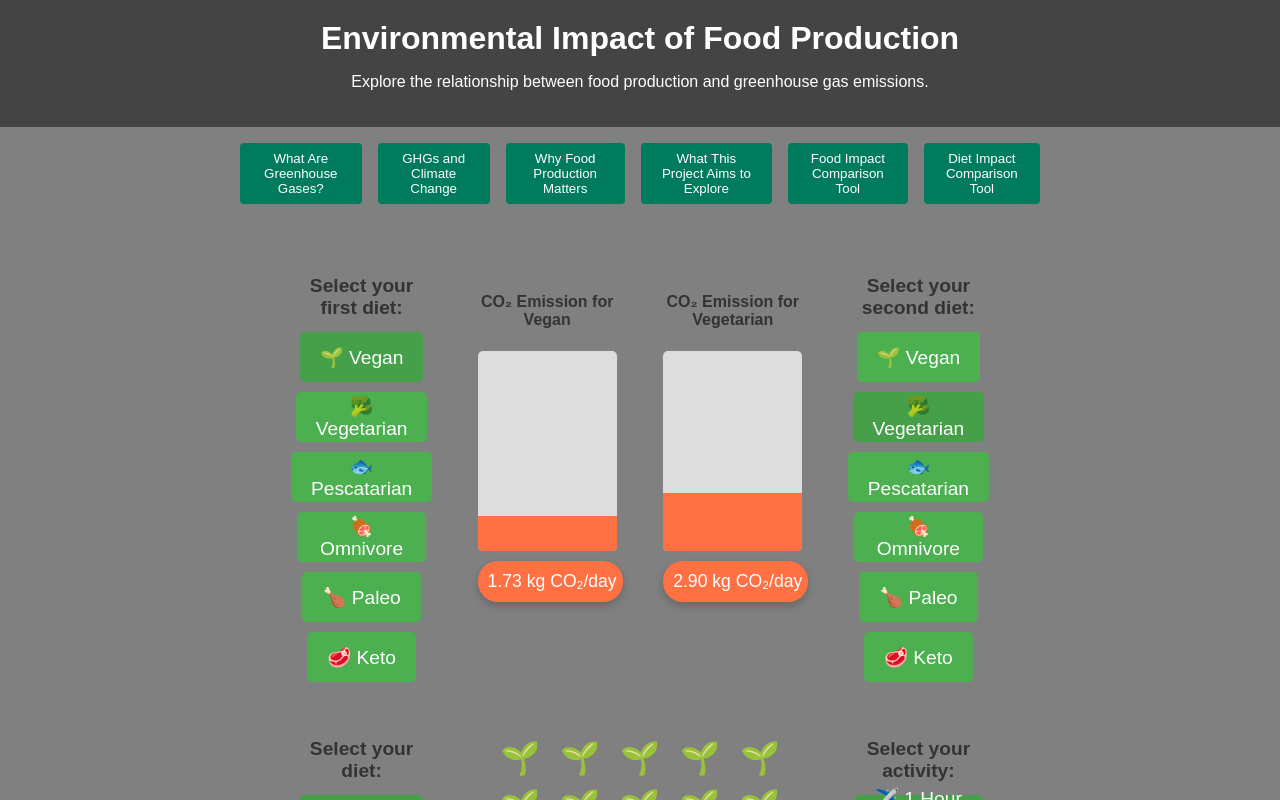
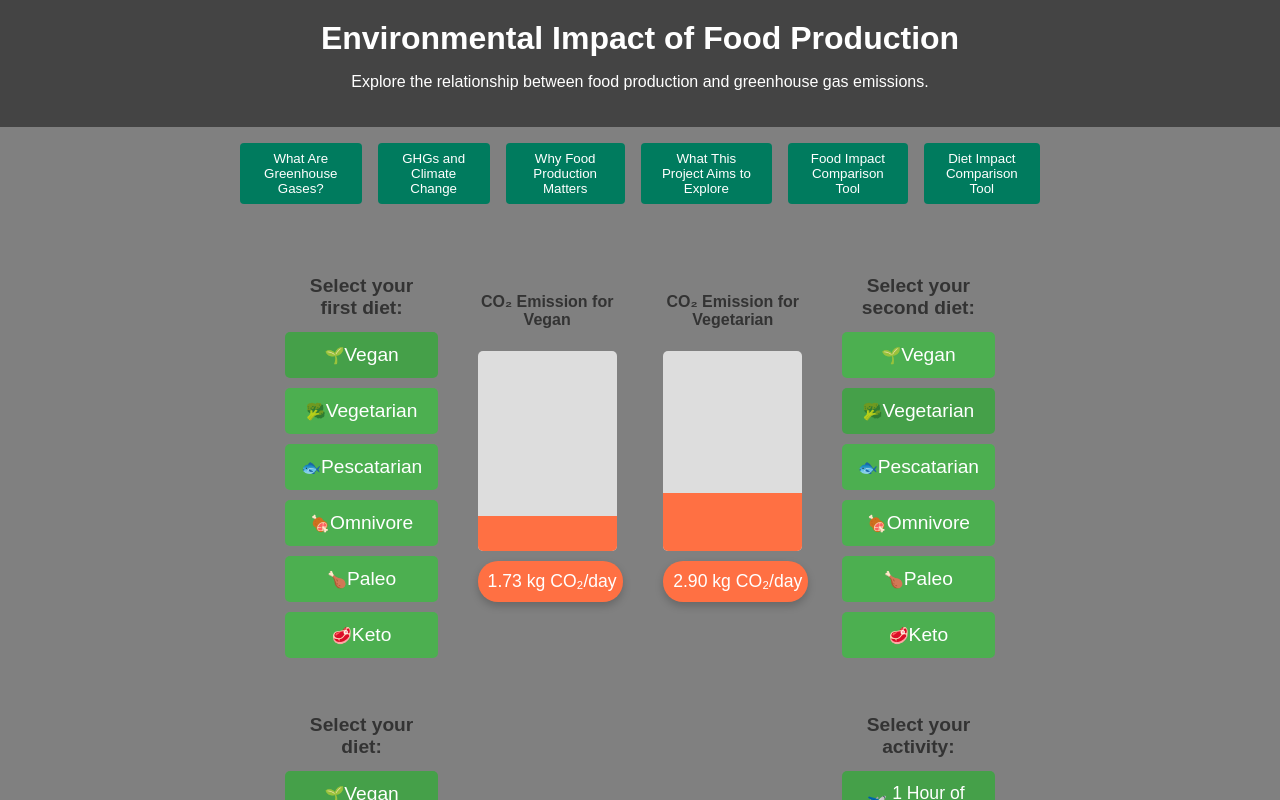
Before and after one commit to camrync23/209FinalProject, a SvelteKit app: page / in a window 1280 px wide. Both pictures are taken after a click on the button "Diet Impact Comparison Tool". Shown: the top 800 px of the page. Built offline with nearby package versions, Linux system fonts and the light colour scheme.

Commit message:
Update DietComparisonTool.svelte
Styling update

```diff
--- a/src/components/DietComparisonTool.svelte
+++ b/src/components/DietComparisonTool.svelte
@@ -55,7 +55,7 @@
             transition:scale={{ duration: 150 }}
             class="diet-button"
           >
-              <span>{icon} {name}</span>
+            <span class="icon">{icon}</span> <span>{name}</span>
           </button>
         {/each}
       </div>
@@ -103,7 +103,7 @@
             transition:scale={{ duration: 150 }}
             class="diet-button"
           >
-              <span>{icon} {name}</span>
+            <span class="icon">{icon}</span> <span>{name}</span>
           </button>
         {/each}
       </div>
@@ -124,7 +124,7 @@
             transition:scale={{ duration: 150 }}
             class="diet-button"
           >
-              <span>{icon} {name}</span>
+            <span class="icon">{icon}</span> <span>{name}</span>
           </button>
         {/each}
       </div>
@@ -152,9 +152,9 @@
             on:click={() => selectedActivity = { name, co2, icon, tooltip }}
             title={tooltip}
             transition:scale={{ duration: 150 }}
-              class="diet-button"
+            class="diet-button activity-button"
           >
-              <span>{icon} {name}</span>
+            <span class="icon">{icon}</span> <span>{name}</span>
           </button>
         {/each}
       </div>
@@ -200,20 +200,21 @@
     justify-content: center;
   }
 
+  /* Diet button */
   .diet-button {
+    display: flex;
+    align-items: center;
+    justify-content: center;
     background-color: #4CAF50;
     color: white;
     border: none;
-      padding: 10px 20px;
+    padding: 12px 25px;
     margin: 5px;
     cursor: pointer;
     border-radius: 5px;
     font-size: 1.2rem;
-      display: flex;
-      align-items: center;
-      justify-content: center;
-      height: 50px;
     text-align: center;
+    width: 110%;
     transition: transform 0.2s, box-shadow 0.2s;
   }
 
@@ -230,9 +231,16 @@
     transform: scale(0.98);
   }
 
-    /* CO₂ Meter Styles (Vertical Meters) */
+  /* Icon layout inside button */
+  .icon {
+    margin-right: 10px;
+    font-size: 1.5rem;
+    display: inline-block;
+  }
+
+  /* CO₂ Meter Styles */
   .emission-meter-container {
-      width: 20%; /* Fixed width for each meter */
+    width: 20%;
     text-align: center;
     margin-top: 1rem;
   }
@@ -279,15 +287,22 @@
 
   .activity-container {
     display: grid;
-      grid-template-columns: repeat(5, 1fr);
+    grid-template-columns: repeat(10, 1fr);  /* Ensures 5 items per row */
     gap: 10px;
     justify-content: center;
-      margin-top: 20px;
+    align-items: center;  /* Vertically center the icons */
+    margin-top: 125px;
+    background-color: white;  /* White background for the box */
+    padding: 10px;  /* Padding inside the box */
+    border-radius: 8px;  /* Optional: rounded corners for the box */
+    box-shadow: 0 4px 8px rgba(0, 0, 0, 0.1);  /* Optional: shadow for the box */
   }
 
   .icon {
-      font-size: 2rem;
-      margin: 0 5px;
+    font-size: 1rem;  /* Icon size */
+    text-align: center;  /* Center the icon in its cell */
+    margin: 0;  /* No extra margin between icons */
+    display: inline-block;
   }
 
   .activity-label {
@@ -295,4 +310,9 @@
     margin-top: 10px;
     text-align: center;
   }
+
+  .activity-button {
+    padding: 12px 25px;
+    font-size: 1.1rem;
+  }
 </style>
```
Lines whose indentation alone changed are shown as unchanged.
